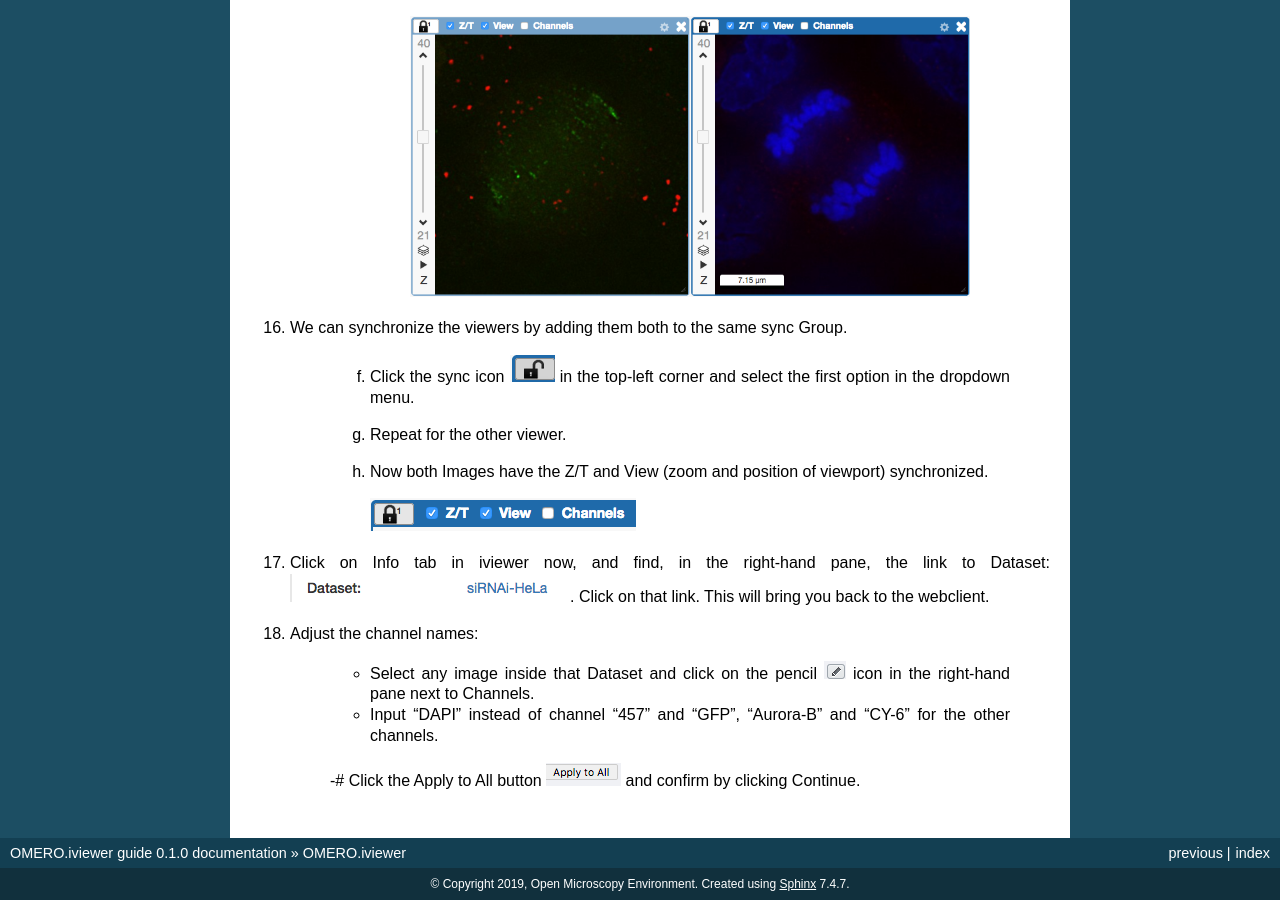
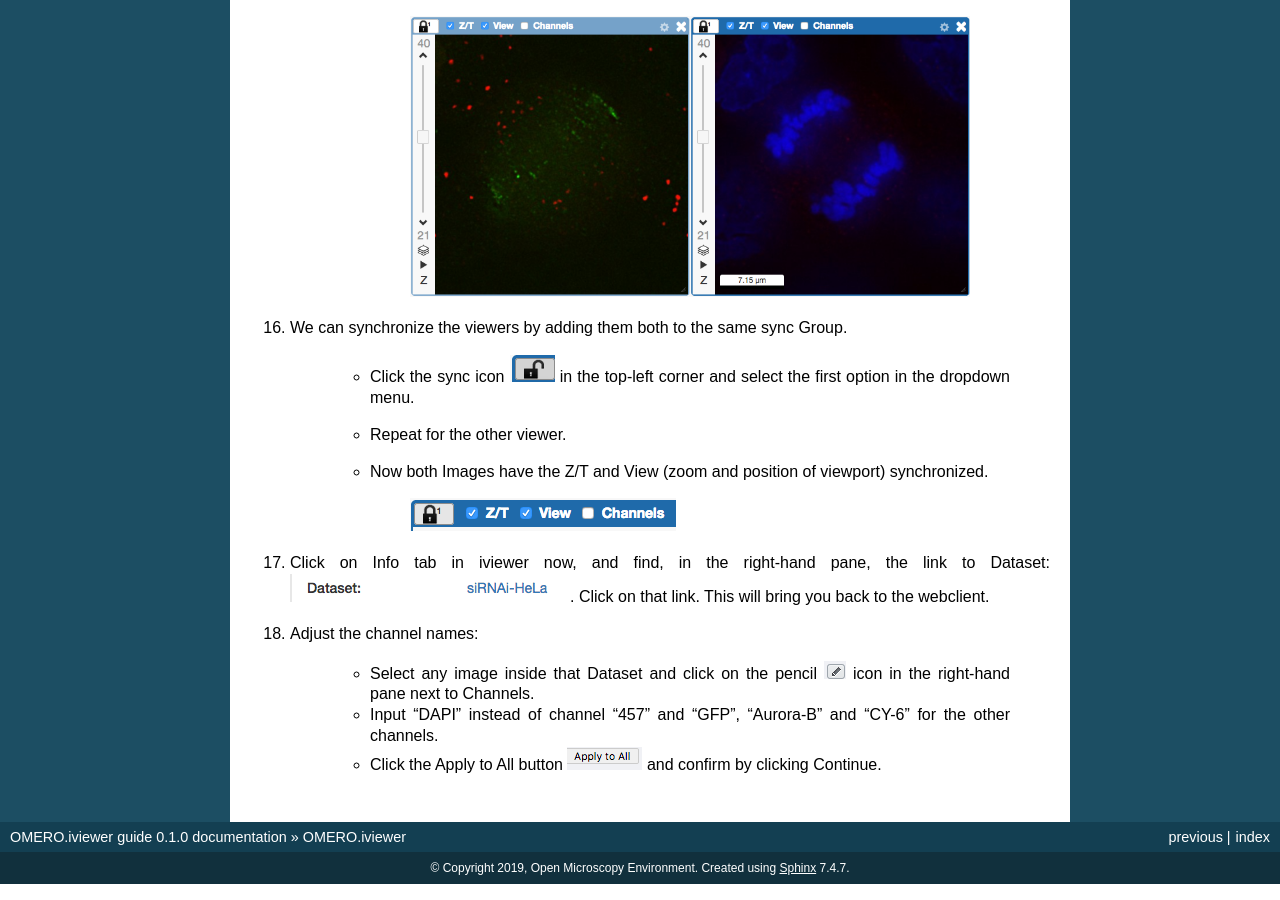
Before and after one commit to ome/omero-guide-iviewer, a Sphinx documentation site: the page built from docs/iviewer.rst, in a window 1280 px wide and 900 px high, scrolled down 4041 px. Built offline with Sphinx 7.4.7, drawn with Linux system fonts in a browser that asks for light colours.

Commit message:
fix remaining numbering issue

```diff
--- a/docs/iviewer.rst
+++ b/docs/iviewer.rst
@@ -118,11 +118,11 @@ default viewer for OMERO.web.
 
 #. We can synchronize the viewers by adding them both to the same sync Group.
 
-    f. Click the sync icon \ |image13| in the top-left corner and select the first option in the dropdown menu.
+    - Click the sync icon \ |image13| in the top-left corner and select the first option in the dropdown menu.
 
-    g. Repeat for the other viewer.
+    - Repeat for the other viewer.
 
-    h. Now both Images have the Z/T and View (zoom and position of viewport) synchronized.
+    - Now both Images have the Z/T and View (zoom and position of viewport) synchronized.
 
        .. image:: images/Iviewer14.png
 
@@ -134,7 +134,7 @@ default viewer for OMERO.web.
 
     - Input “DAPI” instead of channel “457” and “GFP”, “Aurora-B” and “CY-6\ ” for the other channels.
 
-    -# Click the Apply to All button |image17| and confirm by clicking Continue.
+    - Click the Apply to All button |image17| and confirm by clicking Continue.
 
 .. |image1| image:: images/Iviewer1.png
    :width: 0.79167in
```
